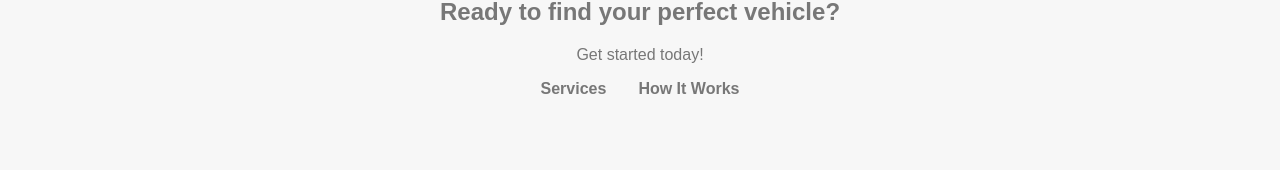
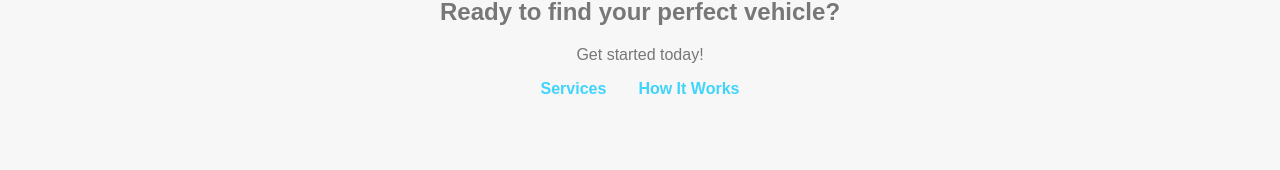
Before and after one commit to caseydent/trv-auto-concierge, a React (Create React App) app: page / in a window 1280 px wide. Shown: the part 5599-5769 px from the top of the page. Built offline with nearby package versions, Linux system fonts and the light colour scheme.

Commit message:
cta-link font colour change

```diff
--- a/src/Pages/Home/Home.css
+++ b/src/Pages/Home/Home.css
@@ -107,7 +107,7 @@
 }
 
 .cta-link {
-  color: #a39e8e; /* Assuming this is the color you used earlier */
+  color: #40d4fc !important; /* Assuming this is the color you used earlier */
   text-decoration: none;
   margin: 0 1rem;
   font-weight: bold;
```
